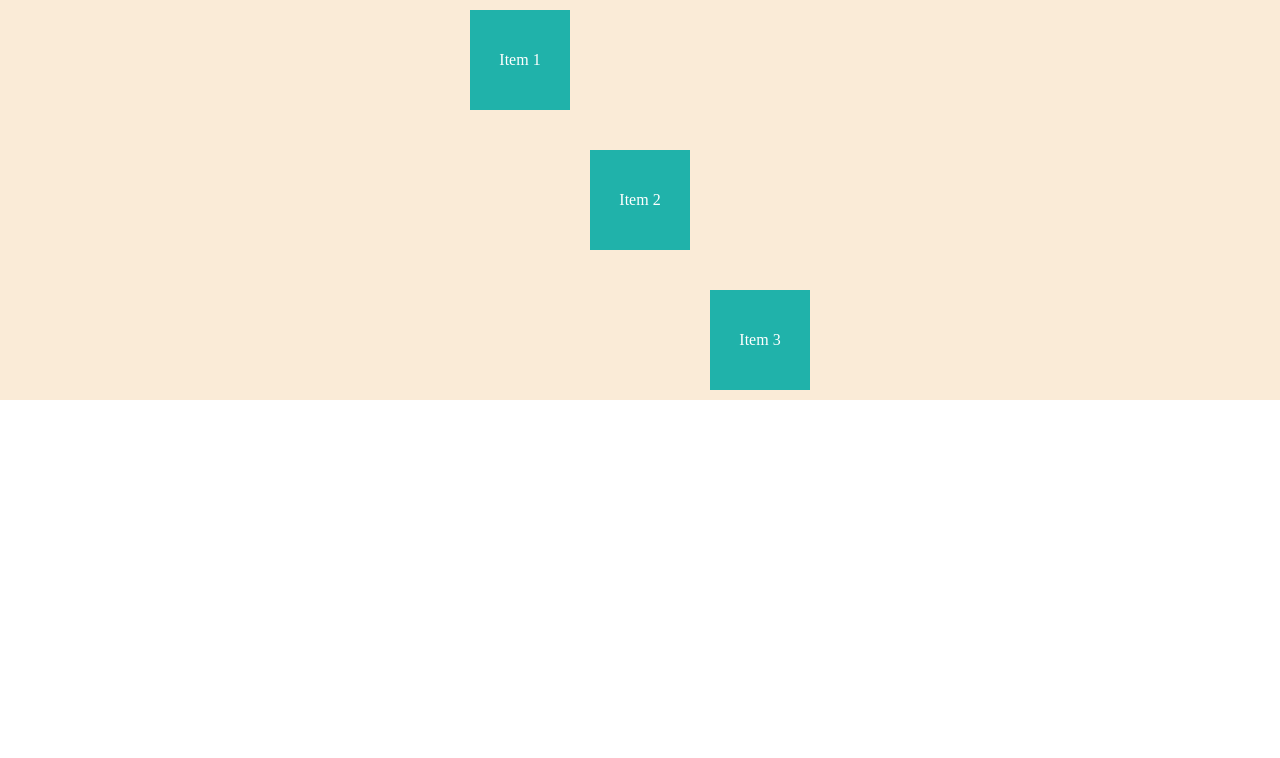
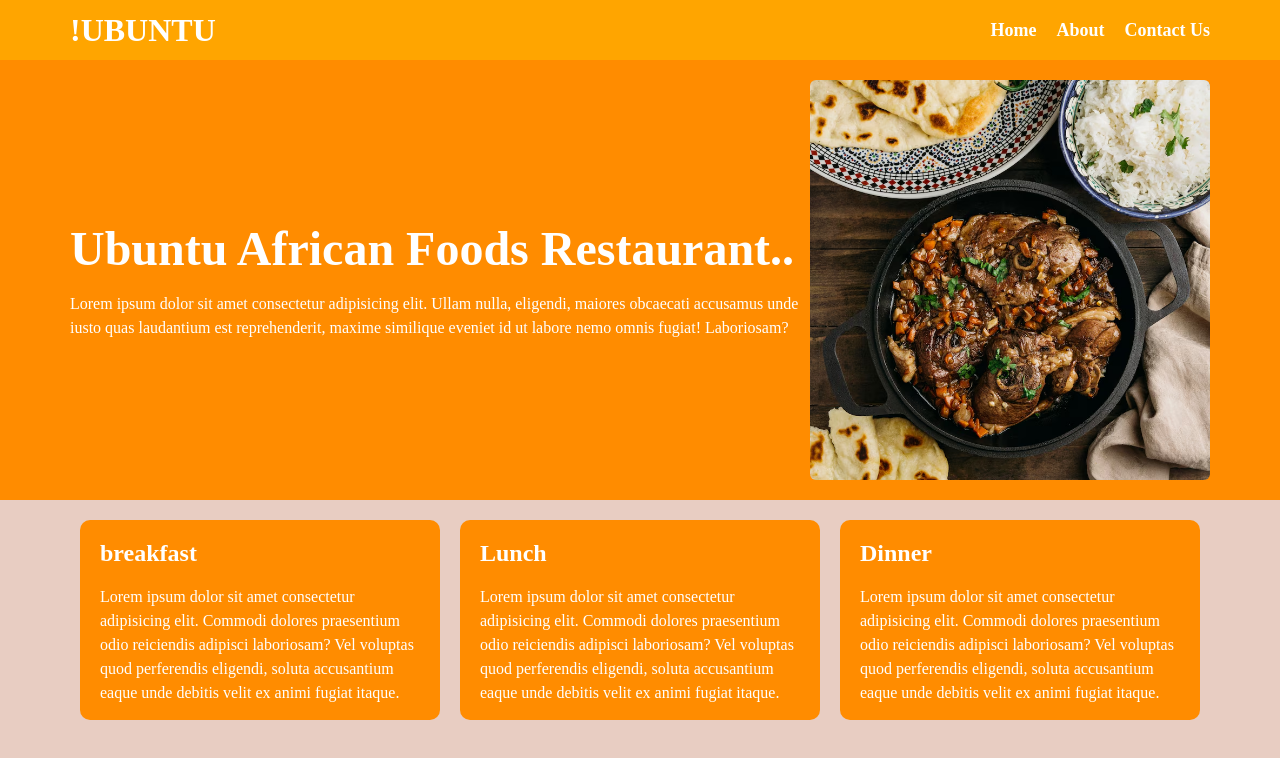
Before and after one commit to taremwa/Dynamic_web_Course, a plain HTML site: page lesson-02/flex/index.html in a window 1280 px wide. Drawn offline with Linux system fonts and the light colour scheme.

Commit message:
flex-project

```diff
--- a/lesson-02/flex/index.html
+++ b/lesson-02/flex/index.html
@@ -3,14 +3,51 @@
 <head>
     <meta charset="UTF-8">
     <meta name="viewport" content="width=device-width, initial-scale=1.0">
-    <link rel="stylesheet" href="main.css">
+    <!-- <link rel="stylesheet" href="main.css"> -->
+     <link rel="stylesheet" href="main-2.css">
     <title>flexbox</title>
 </head>
 <body>
-    <div class="flex-container">
+    <!-- <div class="flex-container">
         <div class="item">Item 1</div>
         <div class="item">Item 2</div>
         <div class="item">Item 3</div>
-    </div>
+    </div> -->
+    <nav class="navbar">
+        <div class="container">
+            <div class="logo">!Ubuntu</div>
+            <ul class="nav">
+                <li><a href="#">Home</a></li>
+                <li><a href="#">About</a></li>
+                <li><a href="#">Contact Us</a></li>
+            </ul>
+        </div>
+    </nav>
+    <header class="header">
+        <div class="container">
+            <div>
+                <h1>Ubuntu African Foods Restaurant..</h1>
+                <p>Lorem ipsum dolor sit amet consectetur adipisicing elit. Ullam nulla, eligendi, maiores obcaecati accusamus unde iusto quas laudantium est reprehenderit, maxime similique eveniet id ut labore nemo omnis fugiat! Laboriosam?</p>
+            </div>
+            <img src="./tasty.avif" alt="">
+        </div>
+    </header>
+
+    <section class="boxes">
+        <div class="container">
+            <div class="box">
+                <h2>breakfast</h2>
+                <p>Lorem ipsum dolor sit amet consectetur adipisicing elit. Commodi dolores praesentium odio reiciendis adipisci laboriosam? Vel voluptas quod perferendis eligendi, soluta accusantium eaque unde debitis velit ex animi fugiat itaque.</p>
+            </div>
+            <div class="box">
+                <h2>Lunch</h2>
+                <p>Lorem ipsum dolor sit amet consectetur adipisicing elit. Commodi dolores praesentium odio reiciendis adipisci laboriosam? Vel voluptas quod perferendis eligendi, soluta accusantium eaque unde debitis velit ex animi fugiat itaque.</p>
+            </div>
+            <div class="box">
+                <h2>Dinner</h2>
+                <p>Lorem ipsum dolor sit amet consectetur adipisicing elit. Commodi dolores praesentium odio reiciendis adipisci laboriosam? Vel voluptas quod perferendis eligendi, soluta accusantium eaque unde debitis velit ex animi fugiat itaque.</p>
+            </div>
+        </div>
+    </section>
 </body>
 </html>
--- /dev/null
+++ b/lesson-02/flex/main-2.css
@@ -0,0 +1,118 @@
+* {
+    box-sizing: border-box;
+    margin: 0;
+    padding: 0;
+}
+
+body {
+    font-size: 16px;
+    line-height: 1.5;
+    color: #333;
+    background-color: rgb(232, 205, 194);
+}
+
+img {
+    max-width: 100%;
+}
+
+h1, h2 {
+    margin-bottom: 14px;
+}
+
+.container{
+    max-width: 1200px;
+    margin: 0 auto;
+    padding: 0 30px;
+}
+
+.navbar {
+    background: orange;
+    color: #fff;
+    height: 60px;
+}
+
+.navbar a {
+    color: #fff;
+    text-decoration: none;
+    font-size: 18px;
+    font-weight: bold;
+}
+
+.navbar a:hover {
+    text-decoration: underline;
+
+}
+
+ul {
+    list-style-type: none;
+}
+
+.navbar .logo {
+    font-size: xx-large;
+    text-transform: uppercase;
+    font-weight: bold;
+}
+
+.navbar .container {
+    display: flex;
+    justify-content: space-between;
+    align-items: center;
+    height: 100%;
+}
+
+.navbar ul {
+    display: flex;
+}
+
+.navbar ul li {
+    margin-left: 20px;
+}
+
+.header {
+    background-color: darkorange;
+    color: #fff;
+    min-height: 400px;
+}
+
+.header h1 {
+    font-size: 3rem;
+    font-weight: bold;
+    line-height: 1.2;
+}
+
+.header img {
+    max-width: 400px;
+    border-radius: 6px;
+    margin: 20px auto;
+}
+
+.header .container {
+    display: flex;
+    align-items: center;
+    justify-content: space-between;
+}
+
+.boxes .container {
+    display: flex;
+    justify-content: space-between;
+}
+
+.box {
+    flex: 1;
+    background: darkorange;
+    color: #fff;
+    border-radius: 10px;
+    margin: 20px 10px;
+    padding: 15px 20px;
+}
+
+@media(max-width: 768px) {
+    .header .container {
+        flex-direction: column;
+        /* justify-content: center; */
+    }
+    .boxes .container {
+        display: block;
+        text-align: center;
+    }
+}
--- a/lesson-02/flex/main.css
+++ b/lesson-02/flex/main.css
@@ -14,7 +14,7 @@
 }
 
 .item{
-    width: 100px;
+    flex:1 0 0;
     height: 100px;
     background: lightseagreen;
     color: #fff;
@@ -25,11 +25,11 @@
 }
 
 .item:nth-of-type(1) {
-    align-self: start;
+  /* flex-grow: 1; */
+}
+.item:nth-of-type(2) {
+    /* flex-grow: 2; */
 }
 .item:nth-of-type(3) {
-    align-self: end;
+   /* flex-grow: 1; */
 }
-.item:nth-of-type(2) {
-    align-self: center;
-}
```
Also changed, not shown: lesson-02/flex/tasty.avif (added).
